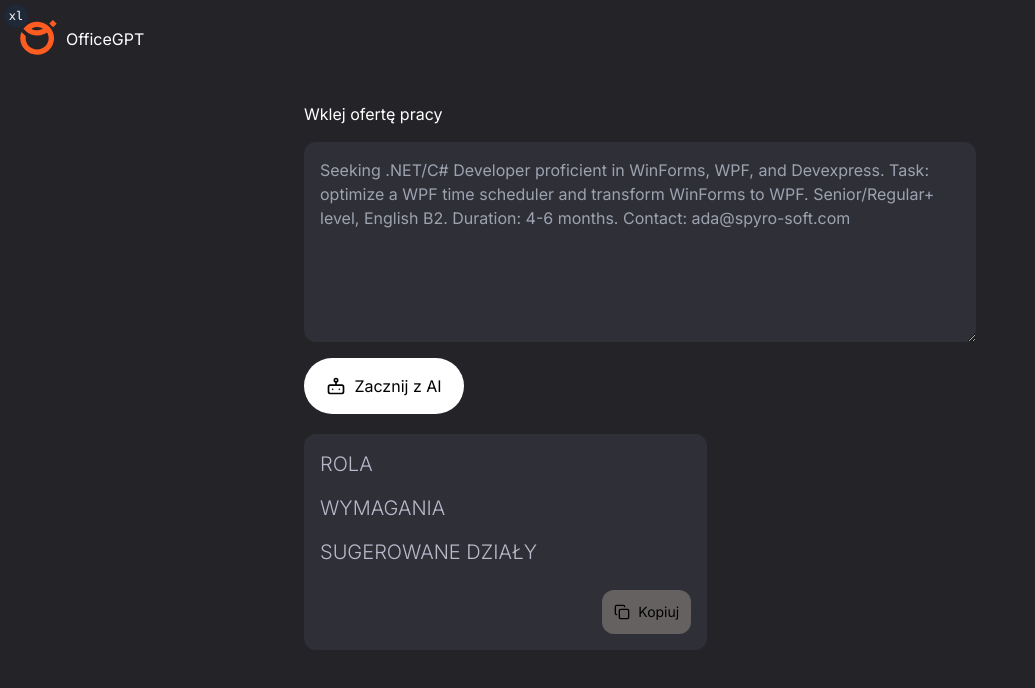
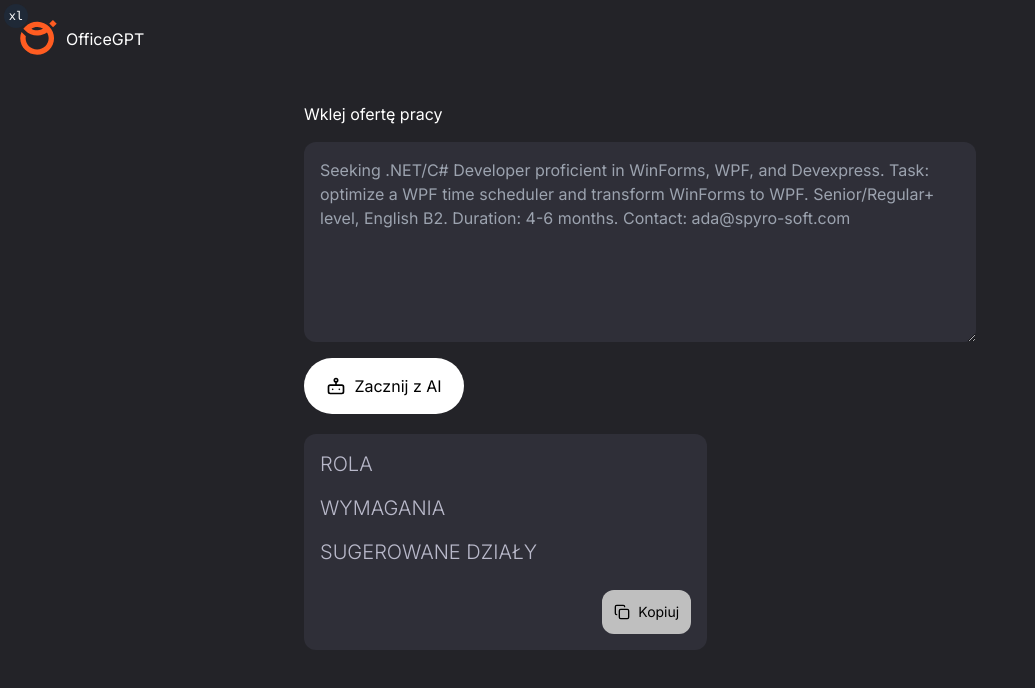
Before and after one commit to gaievskyi/office-gpt, a Next.js app: page / in a window 1280 px wide. Shown: the top 688 px of the page, without its empty margins (0-1035 px from the left). Built offline with nearby package versions, Linux system fonts and the light colour scheme.

Commit message:
style fix

```diff
--- a/src/app/page.tsx
+++ b/src/app/page.tsx
@@ -32,7 +32,7 @@ export default function Home() {
       }
       setCompletion(response)
       toast({
-        title: "Wszystko gotowe!",
+        title: "Sukces!",
         description: "Podsumowanie ogłoszenia o pracę jest gotowe.",
       })
       formRef.current?.reset()
@@ -54,7 +54,7 @@ export default function Home() {
             <button
               type="submit"
               disabled={isPending}
-              className="flex min-w-[120px] items-center justify-center gap-2 rounded-full bg-white p-4 text-black transition-all hover:brightness-90 disabled:cursor-not-allowed disabled:brightness-90 md:max-w-[160px]"
+              className="flex min-w-[120px] items-center justify-center gap-2 rounded-full bg-white p-4 text-black transition-all hover:brightness-90 disabled:cursor-not-allowed disabled:brightness-75 md:max-w-[160px]"
             >
               {isPending ? (
                 <>
--- a/src/ui/output.tsx
+++ b/src/ui/output.tsx
@@ -57,8 +57,8 @@ export const Output = ({ role, requirements, suggestedDepartments, isLoading }:
         </div>
         <button
           onClick={copy}
-          disabled={!role || !requirements || !suggestedDepartments || isLoading}
-          className="ml-auto mt-2 flex max-w-[200px] items-center justify-center gap-2 rounded-xl bg-white p-3 text-black transition-all hover:brightness-90 disabled:cursor-not-allowed disabled:bg-[#666161] hover:disabled:hover:brightness-100"
+          disabled={!role || !requirements || !suggestedDepartments}
+          className="ml-auto mt-2 flex max-w-[200px] items-center justify-center gap-2 rounded-xl bg-white p-3 text-black transition-all hover:brightness-90 disabled:cursor-not-allowed disabled:brightness-75 hover:disabled:hover:brightness-75"
         >
           <Copy size={16} /> <span className="text-sm">Kopiuj</span>
         </button>
```
